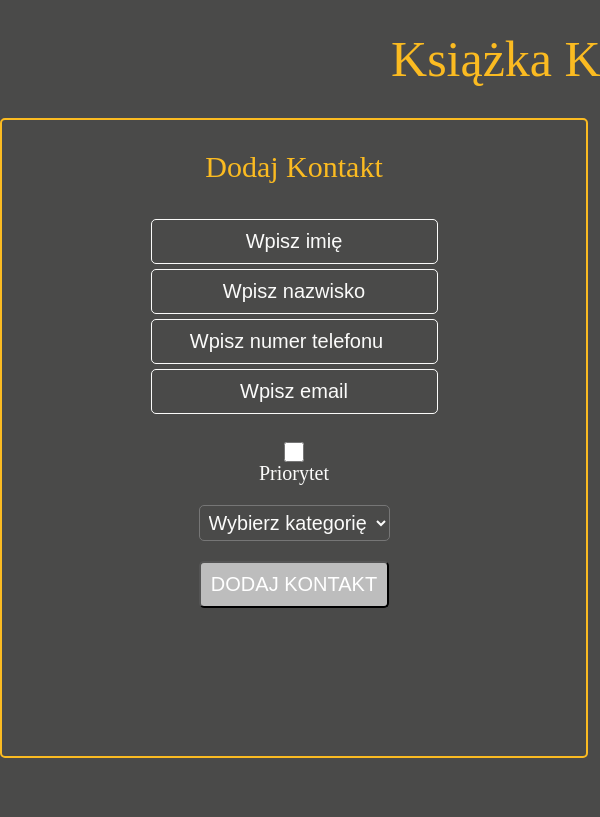
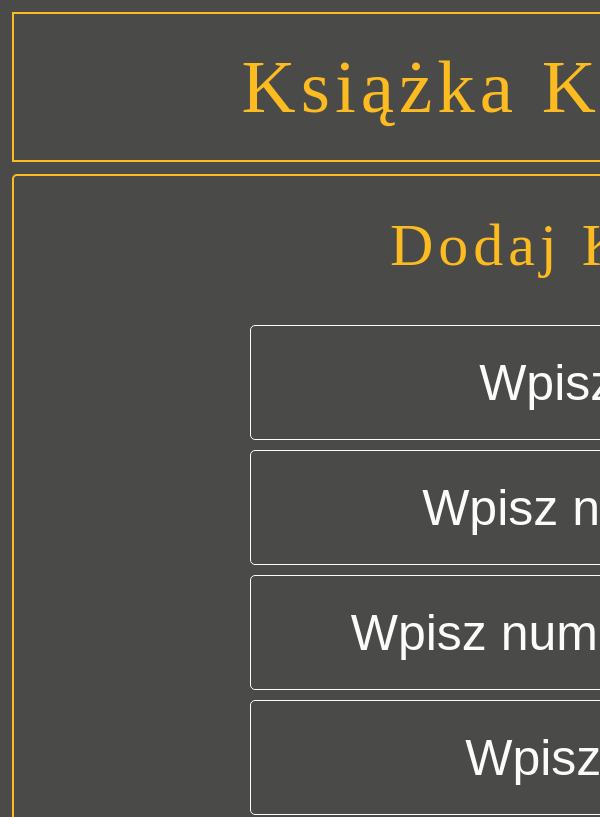
Before and after one commit to mstankiewicz1/ContactBook, a React app: page / in a window 600 px wide. Shown: the top 817 px of the page. Built offline with nearby package versions, Linux system fonts and the light colour scheme; a web font is replaced by a local one.

Commit message:
Postepy 27.08.19r godz 20:41

```diff
--- a/css/style.css
+++ b/css/style.css
@@ -21,7 +21,7 @@ h1 {
     margin: 0 auto;
 }
 
-@media screen and (max-width: 320px) {
+@media screen and (max-width: 395px) {
     h1 {
         font-size: 75px;
         border: 2px solid #FBBB21;
@@ -33,14 +33,15 @@ h1 {
 }
 
 
-@media screen and (min-width: 321px) and (max-width: 480px){
+@media screen and (min-width: 396px) and (max-width: 600px) {
     h1 {
         font-size: 75px;
         border: 2px solid #FBBB21;
         margin-top: 1%;
         margin-left: 1%;
         margin-right: 1%;
-        padding: 20px 20px;
+        padding: 30px 30px;
+        letter-spacing: 5px;
     }
 }
 
@@ -54,7 +55,7 @@ h1 {
     height: 80vh;
 }
 
-@media screen and (max-width: 320px) {
+@media screen and (max-width: 395px) {
     .form {
         width: 98%;
         height: 225vh;
@@ -65,10 +66,10 @@ h1 {
     }
 }
 
-@media screen and (min-width: 321px) and (max-width: 480px){
+@media screen and (min-width: 396px) and (max-width: 600px) {
     .form {
         width: 98%;
-        height: 225vh;
+        height: 264vh;
         display: block;
         margin-top: 1%;
         margin-left: 1%;
@@ -86,7 +87,7 @@ h1 {
     color: #FFFFFF;
 }
 
-@media screen and (max-width: 320px) {
+@media screen and (max-width: 395px) {
     .form button {
         width: 500px;
         height: 100px;
@@ -98,7 +99,7 @@ h1 {
     }
 }
 
-@media screen and (min-width: 321px) and (max-width: 480px){
+@media screen and (min-width: 396px) and (max-width: 600px) {
     .form button {
         width: 500px;
         height: 100px;
@@ -121,14 +122,14 @@ h1 {
     height: 20px;
 }
 
-@media screen and (max-width: 320px) {
+@media screen and (max-width: 395px) {
     .signCheckbox {
         width: 80px;
         height: 80px;
     }
 }
 
-@media screen and (min-width: 321px) and (max-width: 480px){
+@media screen and (min-width: 396px) {
     .signCheckbox {
         width: 80px;
         height: 80px;
@@ -139,15 +140,16 @@ h1 {
     color: #FBFBFA;
 }
 
-@media screen and (max-width: 320px) {
+@media screen and (max-width: 395px) {
     .important {
         font-size: 50px;
     }
 }
 
-@media screen and (min-width: 321px) and (max-width: 480px){
+@media screen and (min-width: 396px) and (max-width: 600px) {
     .important {
         font-size: 50px;
+        letter-spacing: 5px;
     }
 }
 
@@ -164,7 +166,7 @@ input {
     border-radius: 5px;
 }
 
-@media screen and (max-width: 320px) {
+@media screen and (max-width: 395px) {
     input {
         width: 600px;
         height: 100px;
@@ -173,10 +175,10 @@ input {
     }
 }
 
-@media screen and (min-width: 321px) and (max-width: 480px){
+@media screen and (min-width: 396px) and (max-width: 600px) {
     input {
-        width: 600px;
-        height: 100px;
+        width: 700px;
+        height: 115px;
         margin-top: 10px;
         font-size: 50px;
     }
@@ -205,9 +207,9 @@ input {
     padding: 5px;
 }
 
-@media screen and (max-width: 320px) {
+@media screen and (max-width: 395px) {
     .selectCategoryContact {
-        width: 500px;
+        width: 600px;
         height: 100px;
         font-size: 50px;
         padding: 5px;
@@ -215,13 +217,13 @@ input {
     }
 }
 
-@media screen and (min-width: 321px) and (max-width: 480px){
+@media screen and (min-width: 396px) and (max-width: 600px) {
     .selectCategoryContact {
-        width: 500px;
-        height: 100px;
+        width: 700px;
+        height: 115px;
         font-size: 50px;
         padding: 5px;
-        padding-left: 40px;
+        padding-left: 150px;
     }
 }
 
@@ -241,7 +243,7 @@ input {
     position: relative;
 }
 
-@media screen and (max-width: 320px) {
+@media screen and (max-width: 395px) {
     .contactList {
         width: 98%;
         min-height: 110vh;
@@ -252,7 +254,7 @@ input {
     }
 }
 
-@media screen and (min-width: 321px) and (max-width: 480px){
+@media screen and (min-width: 396px) and (max-width: 600px) {
     .contactList {
         width: 98%;
         min-height: 110vh;
@@ -270,17 +272,18 @@ h2 {
     color: #FBBB21;
 }
 
-@media screen and (max-width: 320px) {
+@media screen and (max-width: 395px) {
     h2 {
         font-size: 60px;
         padding: 10px 10px;
     }
 }
 
-@media screen and (min-width: 321px) and (max-width: 480px){
+@media screen and (min-width: 396px) and (max-width: 600px) {
     h2 {
         font-size: 60px;
-        padding: 10px 10px;
+        padding: 35px 35px;
+        letter-spacing: 5px;
     }
 }
 
@@ -290,7 +293,7 @@ h2 {
     font-size: 20px;
 }
 
-@media screen and (max-width: 320px) {
+@media screen and (max-width: 395px) {
     .contactListData {
         padding-top: 10px;
         color: #FBFBFA;
@@ -298,7 +301,7 @@ h2 {
     }
 }
 
-@media screen and (min-width: 321px) and (max-width: 480px){
+@media screen and (min-width: 396px) and (max-width: 600px) {
     .contactListData {
         padding-top: 10px;
         color: #FBFBFA;
@@ -320,14 +323,14 @@ td {
     font-family: 'Amaranth', sans-serif;
 }
 
-@media screen and (max-width: 320px) {
+@media screen and (max-width: 395px) {
     td {
         font-size: 40px;
         padding: 7px;
     }
 }
 
-@media screen and (min-width: 321px) and (max-width: 480px){
+@media screen and (min-width: 396px) and (max-width: 600px) {
     td {
         font-size: 40px;
         padding: 7px;
@@ -339,13 +342,13 @@ td {
     word-wrap: break-word;
 }
 
-@media screen and (max-width: 320px) {
+@media screen and (max-width: 395px) {
     .tdEmail {
         width: 200px;
     }
 }
 
-@media screen and (min-width: 321px) and (max-width: 480px){
+@media screen and (min-width: 396px) and (max-width: 600px) {
     .tdEmail {
         width: 200px;
     }
@@ -356,41 +359,45 @@ td {
     word-wrap: break-word;
 }
 
-@media screen and (max-width: 320px) {
+@media screen and (max-width: 395px) {
     .tdPhone {
         width: 200px;
     }
 }
 
-@media screen and (min-width: 321px) and (max-width: 480px){
+@media screen and (min-width: 396px) and (max-width: 600px) {
     .tdPhone {
         width: 200px;
     }
 }
 
-button {
+
+/******************************************************/
+
+button.addContactButton {
     background-color: #BDBDBD;
     color: #FFFFFF;
-    border-radius: 5px;
+    border-radius: 15px;
 }
 
-@media screen and (max-width: 320px) {
-    button {
-        width: 150px;
-        height: 75px;
-        font-size: 40px;
-        border-radius: 15px;
+
+@media screen and (max-width: 395px)  {
+    button.addContactButton {
+        width: 600px;
+        height: 100px;
+        font-size: 50px;
     }
 }
 
-@media screen and (min-width: 321px) and (max-width: 480px){
-    button {
-        width: 150px;
-        height: 75px;
-        font-size: 40px;
-        border-radius: 15px;
+@media screen and (min-width: 396px) and (max-width: 600px) {
+    button.addContactButton {
+        width: 700px;
+        height: 115px;
+        font-size: 50px;
     }
 }
+
+/**********************************************************/
 
 button:hover {
     background-color: #FFFFFF;
--- a/js/AddContact.jsx
+++ b/js/AddContact.jsx
@@ -71,7 +71,7 @@ class AddContact extends React.Component{
                     <option value="Inne">Inne</option>
                 </select>
                 <br/>
-                <button type="submit" onClick={this.handleClick}>Dodaj Kontakt</button>
+                <button className="addContactButton" type="submit" onClick={this.handleClick}>Dodaj Kontakt</button>
             </fieldset>
         </div>;
     }
--- a/js/SingleContact.jsx
+++ b/js/SingleContact.jsx
@@ -25,7 +25,7 @@ const SingleContact = (props) => {
                             <td className="tdPhone">{phone}</td>
                             <td className="tdEmail">{email}</td>
                             <td>{category}</td>
-                            <td><button onClick={() => props.delete(id)}>Usuń</button></td>
+                            <td><button className="deleteContactButton" onClick={() => props.delete(id)}>Usuń</button></td>
                         </tr>
                     </tbody>
                 </table>
```
Also changed, not shown: js/out.js.
